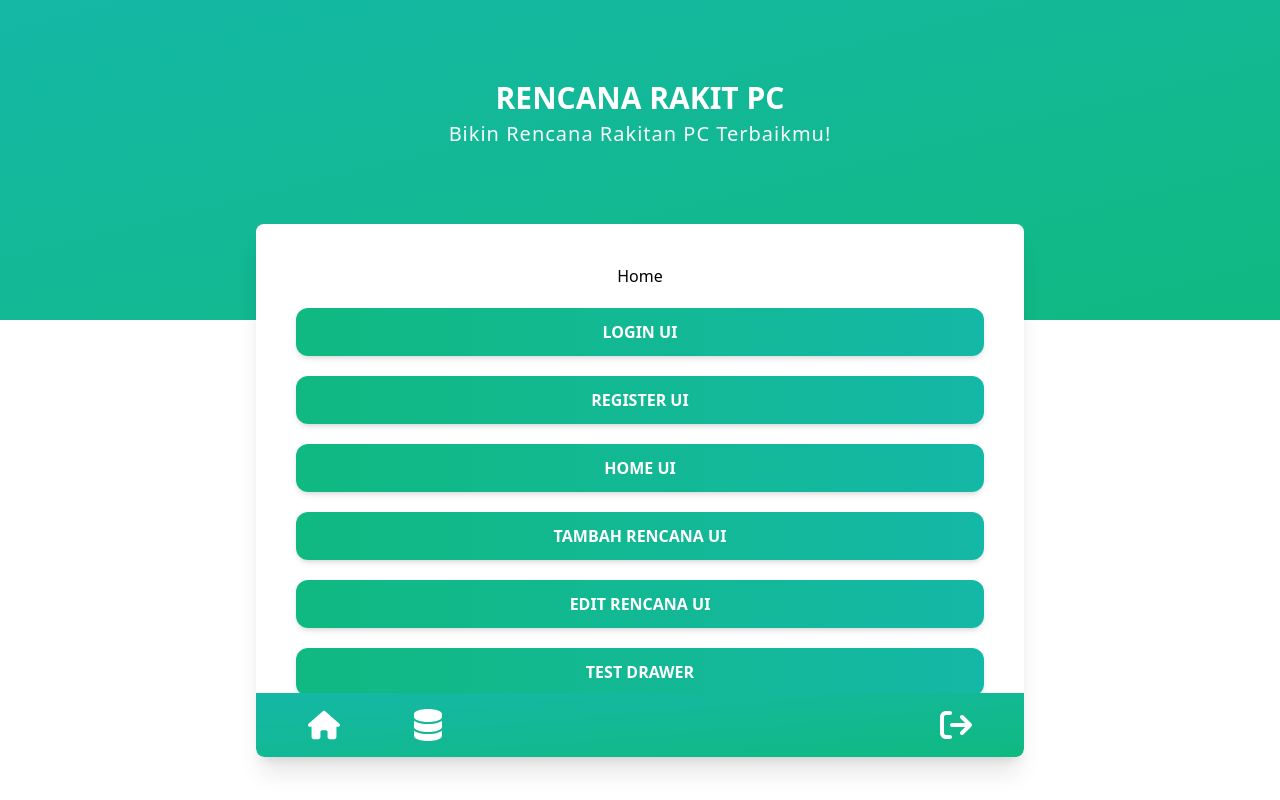
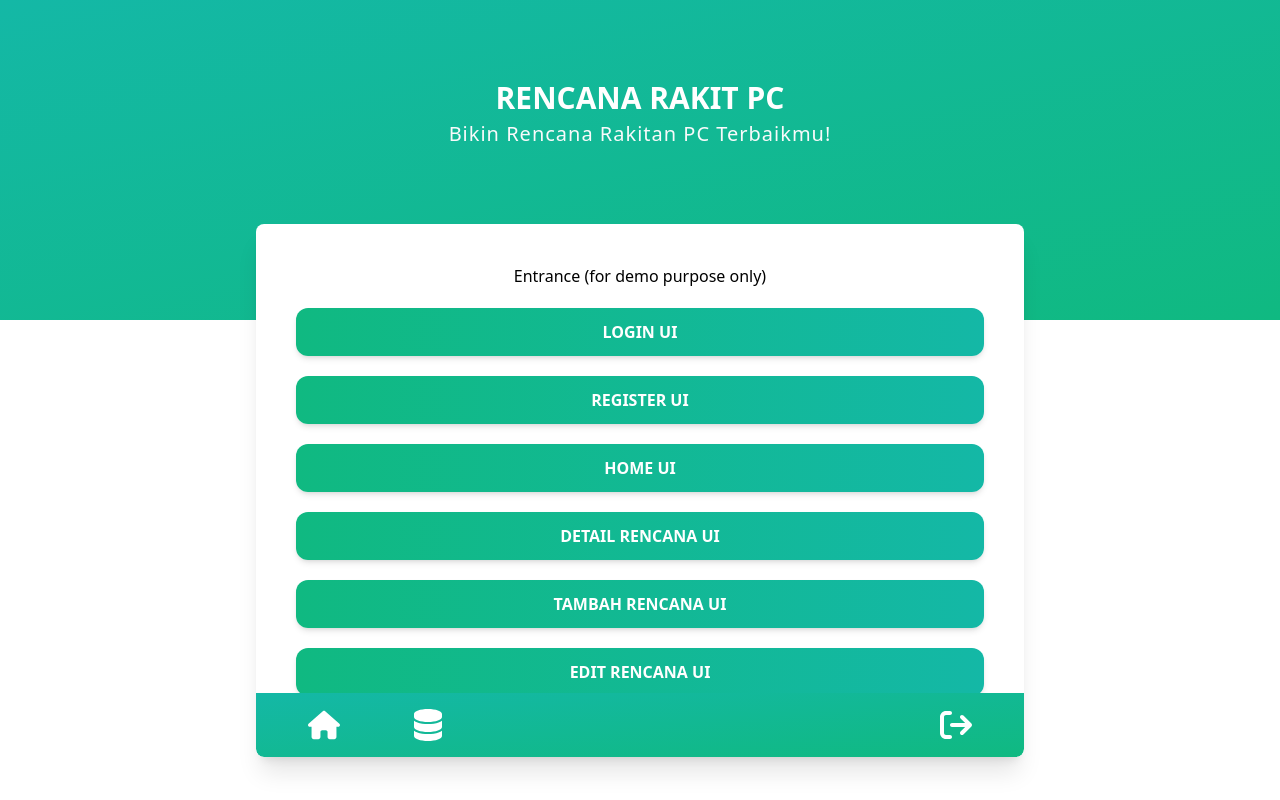
Before and after one commit to rasyidcode/rencana-rakit-pc, a Vue app: page /home in a window 1280 px wide. Built offline with nearby package versions, Linux system fonts and the light colour scheme.

Commit message:
Detail rencana UI

```diff
--- /dev/null
+++ b/src/components/ItemKomponen.vue
@@ -0,0 +1,19 @@
+<template>
+    <div class=" pb-2" :class="{'pt-3': id != 1}">
+        <h4 class=" font-semibold bg-emerald-700 max-w-max
+                    py-0 px-3 text-sm rounded-full text-white mb-1">Processor</h4>
+        <div class=" flex flex-row justify-between ">
+            <p class=" uppercase font-thin">Intel Core I7 7900K</p>
+            <p class=" font-bold text-emerald-700">5jt - 7jt</p>
+        </div>
+    </div>
+</template>
+
+<script>
+export default {
+    name: 'ItemKomponen',
+    props: {
+        id: Number
+    }
+}
+</script>
--- /dev/null
+++ b/src/views/DetailRencanaView.vue
@@ -0,0 +1,29 @@
+<template>
+    <div class="p-10 h-full">
+        <div class=" flex items-center mb-8">
+            <button class=" text-emerald-500 py-1 px-2 mr-2">
+                <font-awesome-icon icon="fa-solid fa-chevron-left" class="mr-1" />
+            </button>
+            <h1 class=" font-semibold flex-1 uppercase">Rakitan PC - INTEL CORE I9 13722K - GTX 4090 - 64 GB RAM</h1>
+        </div>
+        <div class=" border h-3/4 rounded-lg p-5 flex flex-col
+            overflow-y-scroll divide-y divide-dashed scrollbar">
+            <ItemKomponen v-for="i in 10" :key="i" />
+        </div>
+        <h3 class=" -m-3.5 text-center
+            max-w-max py-1 px-3 rounded-full font-bold
+            uppercase text-sm mx-auto border bg-white
+            tracking-wide overflow-hidden fixed left-0 right-0">Total: <span class=" lowercase text-emerald-700">12jt - 24jt</span></h3>
+    </div>
+</template>
+
+<script>
+import ItemKomponen from '../components/ItemKomponen.vue';
+
+export default {
+    name: 'DetailRencanaView',
+    components: {
+        ItemKomponen
+    }
+}
+</script>
--- a/src/views/EntranceView.vue
+++ b/src/views/EntranceView.vue
@@ -1,6 +1,6 @@
 <template>
     <div class="p-10">
-        <h1 class="text-center">Home</h1>
+        <h1 class="text-center">Entrance (for demo purpose only)</h1>
         <div class=" grid grid-cols-1 mt-5 gap-5">
             <button @click="gotoLoginUI()" class="rounded-xl text-center text-white py-3
                 bg-gradient-to-r from-emerald-500 to-teal-500 px-20 block shadow-md
@@ -17,6 +17,11 @@
                 font-bold uppercase hover:from-emerald-700 hover:to-teal-700
                 active:from-emerald-900 active:to-teal-900 active:shadow-lg
                 transition ease-in-out duration-150">Home UI</button>
+            <button @click="gotoDetailRencanaUI()" class="rounded-xl text-center text-white py-3
+                bg-gradient-to-r from-emerald-500 to-teal-500 px-20 block shadow-md
+                font-bold uppercase hover:from-emerald-700 hover:to-teal-700
+                active:from-emerald-900 active:to-teal-900 active:shadow-lg
+                transition ease-in-out duration-150">Detail Rencana UI</button>
             <button @click="gotoTambahRencanaUI()" class="rounded-xl text-center text-white py-3
                 bg-gradient-to-r from-emerald-500 to-teal-500 px-20 block shadow-md
                 font-bold uppercase hover:from-emerald-700 hover:to-teal-700
@@ -27,11 +32,6 @@
                 font-bold uppercase hover:from-emerald-700 hover:to-teal-700
                 active:from-emerald-900 active:to-teal-900 active:shadow-lg
                 transition ease-in-out duration-150">Edit Rencana UI</button>
-            <button @click="gotoTestDrawer()" class="rounded-xl text-center text-white py-3
-                bg-gradient-to-r from-emerald-500 to-teal-500 px-20 block shadow-md
-                font-bold uppercase hover:from-emerald-700 hover:to-teal-700
-                active:from-emerald-900 active:to-teal-900 active:shadow-lg
-                transition ease-in-out duration-150">Test Drawer</button>
         </div>
     </div>
 </template>
@@ -55,8 +55,8 @@ export default {
         gotoEditRencanaUI() {
             this.$router.push('/edit-rencana')
         },
-        gotoTestDrawer() {
-            this.$router.push('/test-drawer')
+        gotoDetailRencanaUI() {
+            this.$router.push('/detail-rencana')
         },
     }
 }
```
